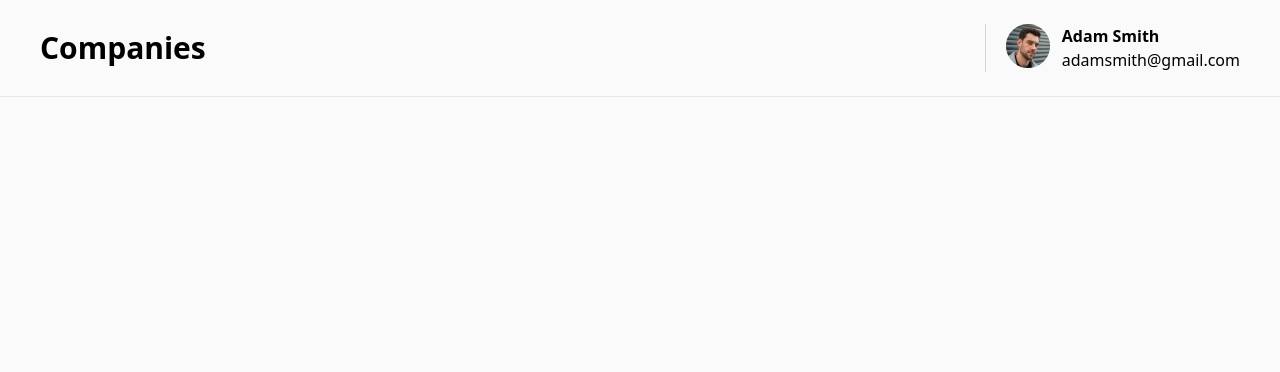
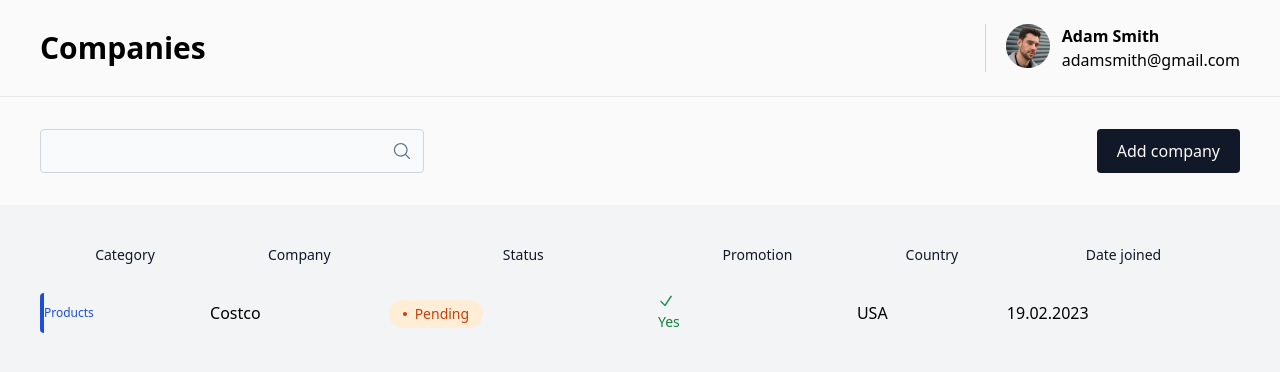
Before and after one commit to Ekaterina-Skrinnikova/crm, a Next.js app: page /companies in a window 1280 px wide. Shown: the top 372 px of the page. Built offline with nearby package versions, Linux system fonts and the light colour scheme.

Commit message:
added CompanyRow, CompanyTable, edited page Companies

```diff
--- a/src/app/companies/[id]/page.tsx
+++ b/src/app/companies/[id]/page.tsx
@@ -1,8 +1,21 @@
+import React from 'react'
 import Header from '@/app/components/Header'
-import React from 'react'
+import Toolbar from '@/app/components/Toolbar'
+import SearchInput from '@/app/components/SearchInput'
+import AddCompanyButton from '@/app/components/AddCompanyButton'
+import CompanyTable from '@/app/components/CompanyTable'
 
 export interface PageProps {}
 
 export default function Page({}: PageProps) {
-    return <Header>Costco Wholesale</Header>
+    return (
+        <>
+            <Header>Costco Wholesale</Header>
+            <main>
+                <Toolbar action={<AddCompanyButton />}>
+                    <SearchInput placeholder="Search..." />
+                </Toolbar>
+            </main>
+        </>
+    )
 }
--- a/src/app/companies/page.tsx
+++ b/src/app/companies/page.tsx
@@ -1,8 +1,34 @@
 import React from 'react'
 import Header from '../components/Header'
+import Toolbar from '../components/Toolbar'
+import AddCompanyButton from '../components/AddCompanyButton'
+import SearchInput from '../components/SearchInput'
+import CompanyTable from '../components/CompanyTable'
+import CompanyRow from '../components/CompanyRow'
+import { Status } from '../components/StatusLabel'
 
 export interface PageProps {}
 
 export default function Page({}: PageProps) {
-    return <Header>Companies</Header>
+    return (
+        <>
+            <Header>Companies</Header>
+            <main>
+                <Toolbar action={<AddCompanyButton />}>
+                    <SearchInput />
+                </Toolbar>
+                <CompanyTable>
+                    <CompanyRow
+                        id={1}
+                        category="Products"
+                        company="Costco"
+                        status={Status.Pending}
+                        promotion={true}
+                        country="USA"
+                        joinedDate="02.19.2023"
+                    />
+                </CompanyTable>
+            </main>
+        </>
+    )
 }
--- /dev/null
+++ b/src/app/components/CompanyRow.tsx
@@ -0,0 +1,65 @@
+import React from 'react'
+import Image from 'next/image'
+import clsx from 'clsx'
+import StatusLable, { Status } from './StatusLabel'
+
+export interface CompanyRowProps {
+    id: number
+    category: string
+    company: string
+    status: Status
+    promotion: boolean
+    country: string
+    joinedDate: string
+}
+
+const labelByStatus = {
+    [Status.Active]: 'Active',
+    [Status.NotActive]: 'Not Active',
+    [Status.Pending]: 'Pending',
+    [Status.Suspended]: 'Suspended',
+}
+
+export default function CompanyRow({
+    id,
+    category,
+    company,
+    status,
+    promotion,
+    country,
+    joinedDate,
+}: CompanyRowProps) {
+    return (
+        <tr>
+            <td className="text-xs font-medium text-blue-700 rounded-l border-l-4 border-blue-700">
+                {category}
+            </td>
+            <td>{company}</td>
+            <td>
+                <StatusLable status={status}>
+                    {labelByStatus[status]}
+                </StatusLable>
+            </td>
+            <td>
+                <div>
+                    <Image
+                        width={16}
+                        height={16}
+                        src={`/icons/${promotion ? 'check' : 'x-mark'}.svg`}
+                        alt="icon promotion "
+                    />
+                    <span
+                        className={clsx(
+                            'text-sm font-medium',
+                            promotion ? 'text-green-700' : 'text-red-700'
+                        )}
+                    >
+                        {promotion ? 'Yes' : 'No'}
+                    </span>
+                </div>
+            </td>
+            <td>{country}</td>
+            <td>{new Date(joinedDate).toLocaleDateString('uk-UA')}</td>
+        </tr>
+    )
+}
--- /dev/null
+++ b/src/app/components/CompanyTable.tsx
@@ -0,0 +1,36 @@
+import React from 'react'
+
+export interface CompanyTableProps {
+    children?: React.ReactNode
+}
+
+const headers = [
+    'Category',
+    'Company',
+    'Status',
+    'Promotion',
+    'Country',
+    'Date joined',
+]
+
+export default function CompanyTable({ children }: CompanyTableProps) {
+    return (
+        <div className="px-10 py-8 bg-gray-100">
+            <table className="table-auto w-full border-separate border-spacing-y-2">
+                <thead>
+                    <tr>
+                        {headers.map((header, i) => (
+                            <th
+                                className="pb-5 text-sm font-light text-gray-900"
+                                key={i}
+                            >
+                                {header}
+                            </th>
+                        ))}
+                    </tr>
+                </thead>
+                <tbody>{children}</tbody>
+            </table>
+        </div>
+    )
+}
```
Also changed, not shown: public/icons/check.svg (added), public/icons/x-mark.svg (added).
